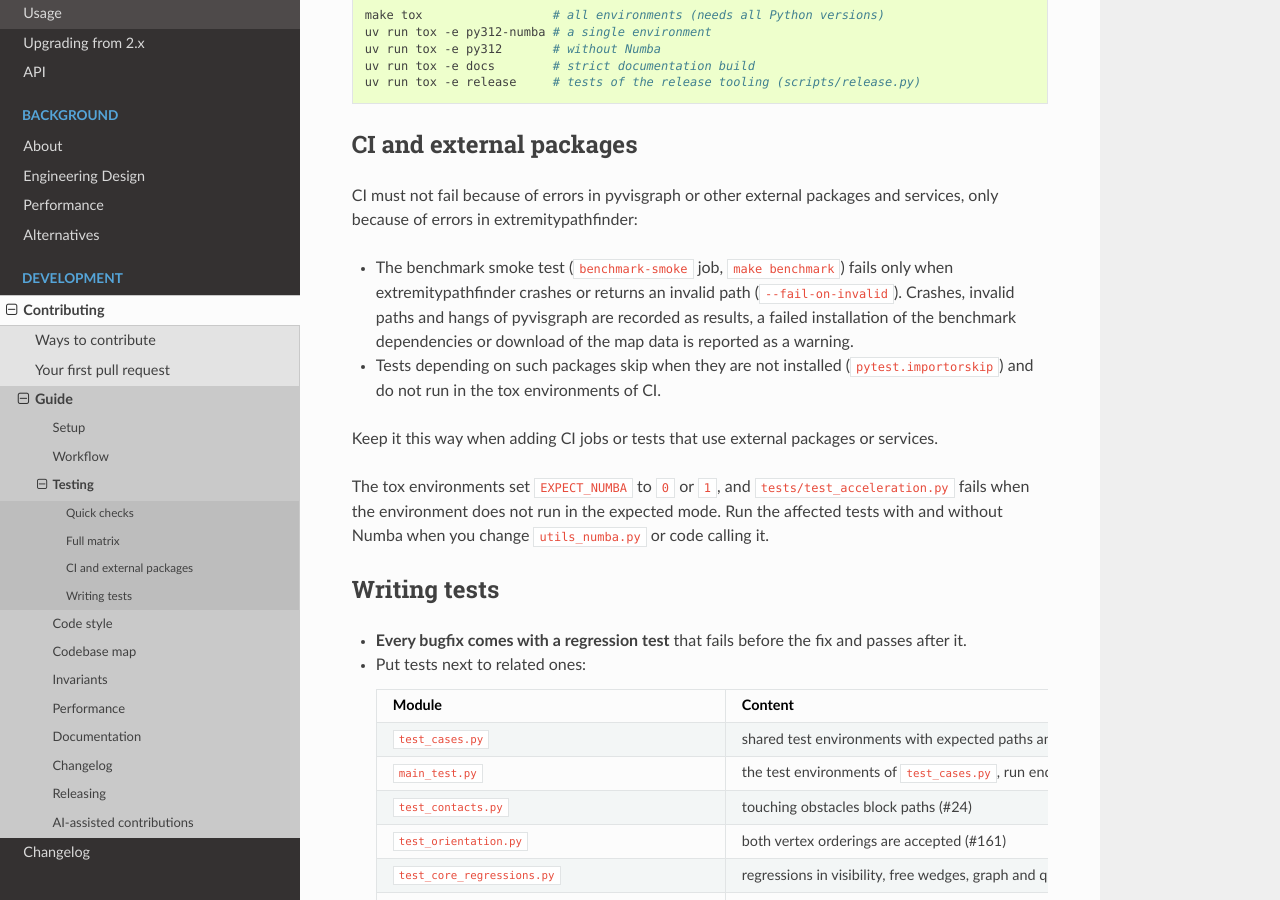
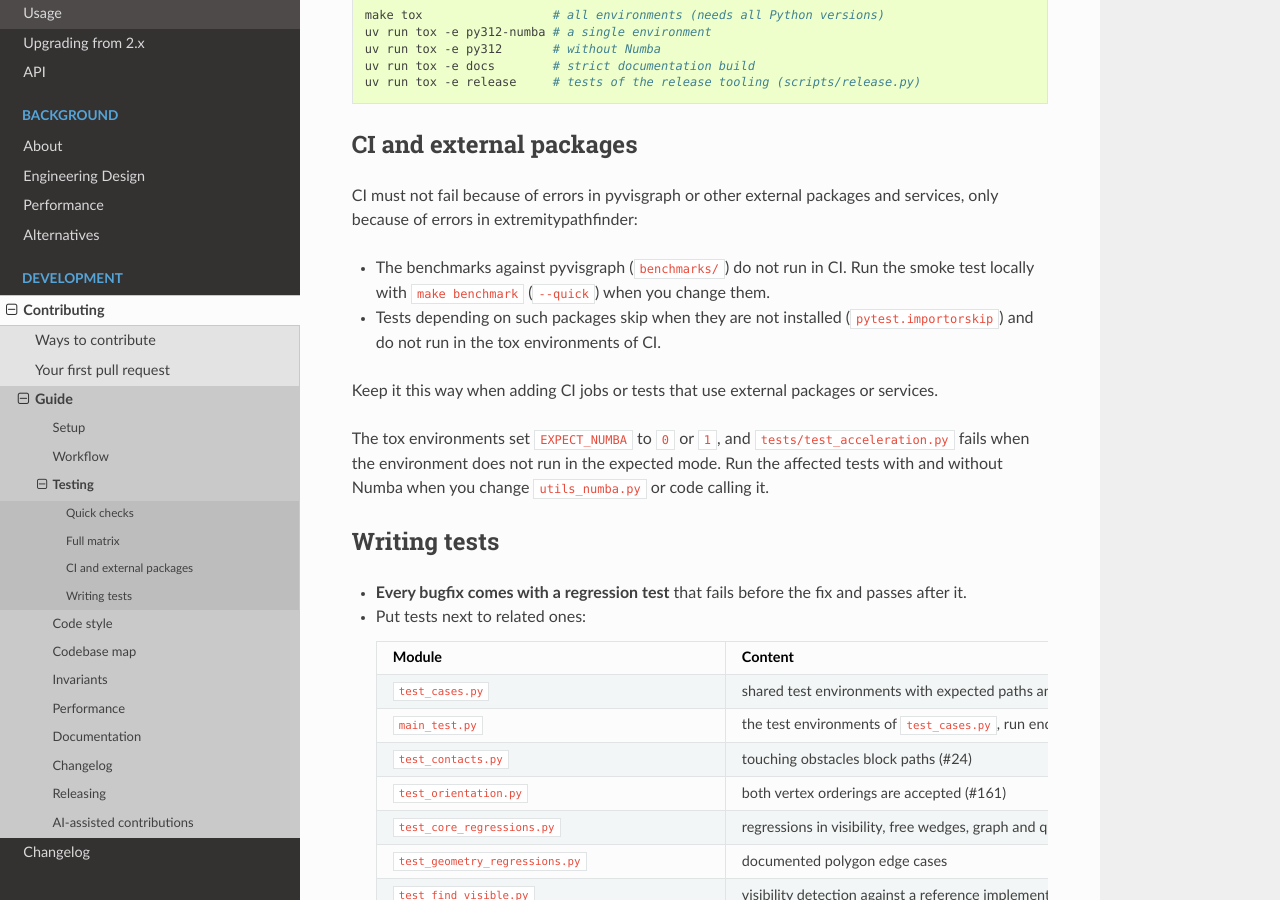
Before and after one commit to jannikmi/extremitypathfinder, a Sphinx documentation site: the page built from docs/contributing/testing.md, in a window 1280 px wide and 900 px high, scrolled down 524 px. Built offline with Sphinx 7.4.7 and the Read the Docs theme 3.1.0, drawn with Linux system fonts in a browser that asks for light colours.

Commit message:
benchmarks: drop the CI smoke test, make benchmark is the (local) smoke test
The benchmark-smoke job is removed: the benchmarks do not run in CI.
make benchmark runs benchmarks.run --quick locally. The rule that CI must not fail
because of external packages stays in the contributing guide and AGENTS.md.

Co-Authored-By: Claude Opus 5.5 <noreply@anthropic.com>
Claude-Session: https://claude.ai/code/session_01XJqV79GBLS3Z9ZiYZUNCh2

```diff
--- a/CHANGELOG.rst
+++ b/CHANGELOG.rst
@@ -26,7 +26,7 @@ BREAKING: the plotting module (``extremitypathfinder.plotting``) has one consist
 other changes:
 
 - reproducible benchmarks against pyvisgraph (#111): ``python -m benchmarks.run`` (``benchmarks/``,
-  ``make benchmark``: quick smoke test) runs a size sweep
+  ``make benchmark``: quick smoke test, not run in CI) runs a size sweep
   on cleaned Natural Earth world maps with a build time budget, validates every path independently with Shapely
   and renders the tables and figures of the performance section of the documentation.
   ``scripts/speed_benchmarks.py`` uses the same harness. The validation found pyvisgraph 0.2.1 paths
--- a/docs/7_performance.rst
+++ b/docs/7_performance.rst
@@ -199,7 +199,7 @@ Running the benchmarks
 
     # full run: hours, on an otherwise idle machine
     uv run --all-extras --group benchmark python -m benchmarks.run
-    # smoke test of the harness (seconds, also run in CI): python -m benchmarks.run --quick
+    # smoke test of the harness (seconds): python -m benchmarks.run --quick
     make benchmark
 
 ``--quick`` uses two small maps and 20 queries, writes its tables and figures to the gitignored
--- a/docs/contributing/testing.md
+++ b/docs/contributing/testing.md
@@ -29,10 +29,8 @@ uv run tox -e release     # tests of the release tooling (scripts/release.py)
 CI must not fail because of errors in pyvisgraph or other external packages and services,
 only because of errors in extremitypathfinder:
 
-- The benchmark smoke test (`benchmark-smoke` job, `make benchmark`) fails only when extremitypathfinder
-  crashes or returns an invalid path (`--fail-on-invalid`). Crashes, invalid paths and hangs of pyvisgraph
-  are recorded as results, a failed installation of the benchmark dependencies or download of the map data
-  is reported as a warning.
+- The benchmarks against pyvisgraph (`benchmarks/`) do not run in CI. Run the smoke test locally
+  with `make benchmark` (`--quick`) when you change them.
 - Tests depending on such packages skip when they are not installed (`pytest.importorskip`)
   and do not run in the tox environments of CI.
 
```
Also changed, not shown: benchmarks/PLAN.md (+5 -5 lines), docs/contributing/performance.md (+1 -1 lines), 4 other files.
